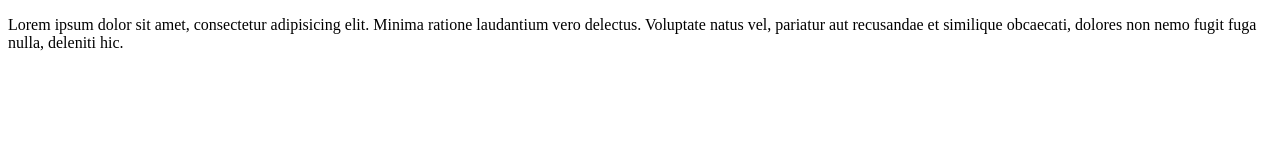
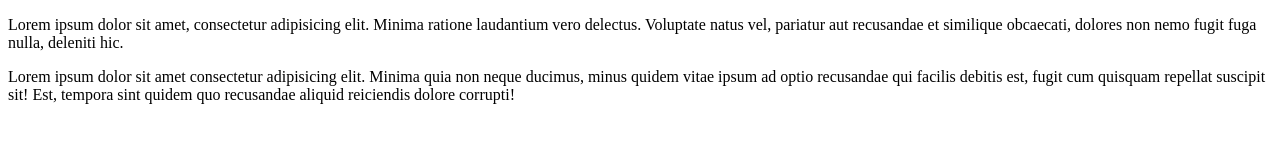
Before and after one commit to MayurJagtap096/learn-git, a plain HTML site: page index.html in a window 1280 px wide. Drawn offline with Linux system fonts and the light colour scheme.

Commit message:
Add second paragraph

```diff
--- a/index.html
+++ b/index.html
@@ -9,5 +9,8 @@
     <p>
         Lorem ipsum dolor sit amet, consectetur adipisicing elit. Minima ratione laudantium vero delectus. Voluptate natus vel, pariatur aut recusandae et similique obcaecati, dolores non nemo fugit fuga nulla, deleniti hic.
     </p>
+    <p>
+        Lorem ipsum dolor sit amet consectetur adipisicing elit. Minima quia non neque ducimus, minus quidem vitae ipsum ad optio recusandae qui facilis debitis est, fugit cum quisquam repellat suscipit sit! Est, tempora sint quidem quo recusandae aliquid reiciendis dolore corrupti!
+    </p>
 </body>
 </html>
```
